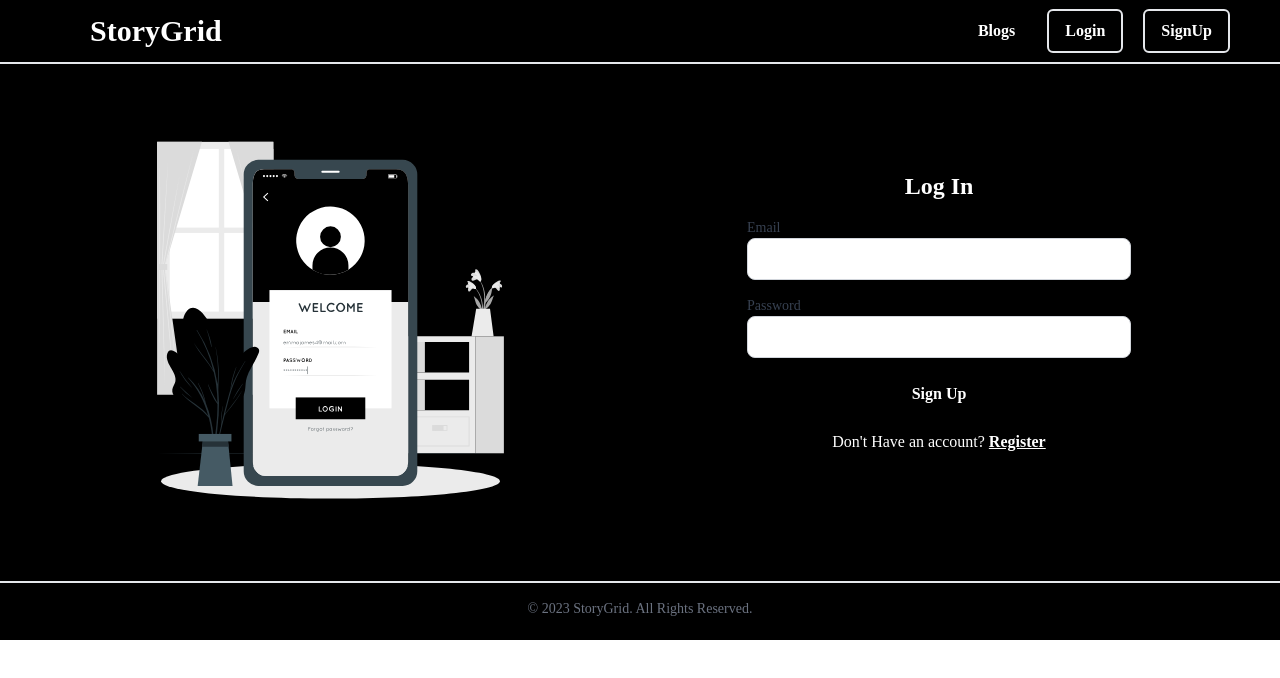
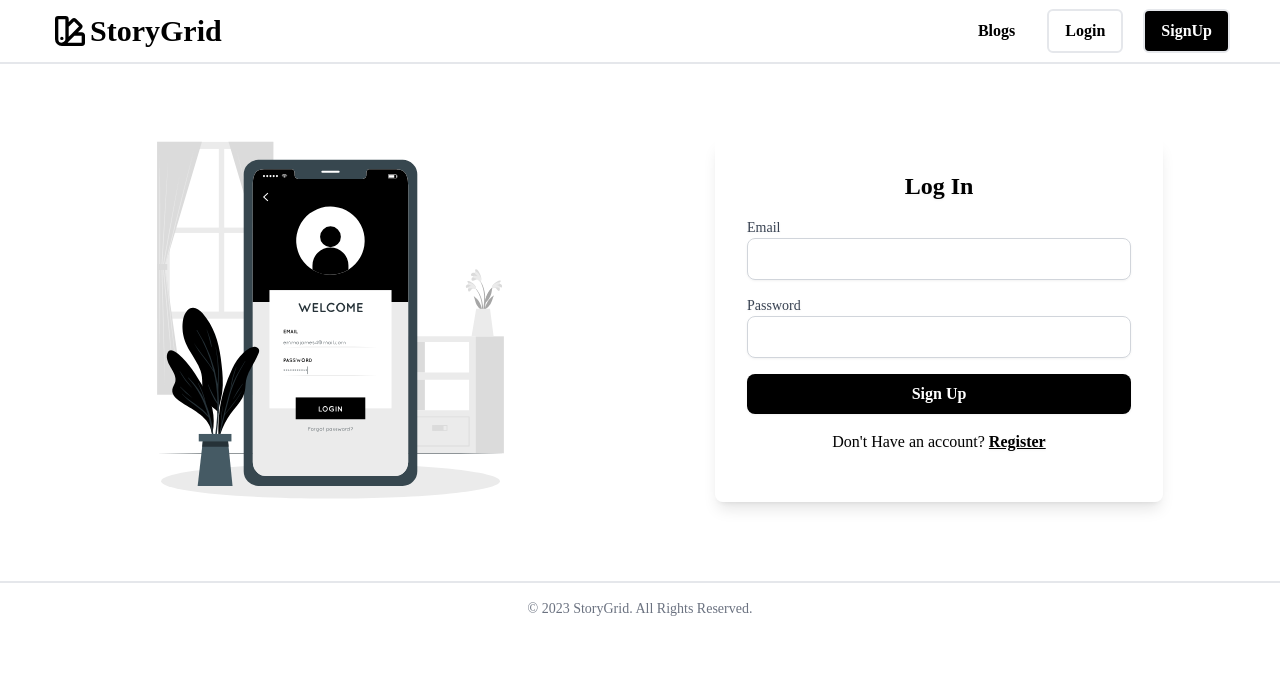
Before and after one commit to avidhanorkar/StoryGrid-Full-Stack-Project, a React (Vite) app in the folder client/: page /login in a window 1280 px wide. Shown: the top 678 px of the page. Built offline with nearby package versions, Linux system fonts and the light colour scheme; a web font is replaced by a local one.

Commit message:
Frontend Updated

```diff
--- a/client/src/App.jsx
+++ b/client/src/App.jsx
@@ -13,9 +13,9 @@ import WriteBlog from "./Pages/WriteBlog";
 
 const App = () => {
   return (
-    <div className="bg-black">
+    <div className="">
       <Router>
-        <div className="w-[100vw] bg-[#000] text-[#fff]">
+        <div className="w-[100vw] ">
           <Navbar />
           <div className="mx-[50px]">
             <Routes>
--- a/client/src/Components/Footer.jsx
+++ b/client/src/Components/Footer.jsx
@@ -3,7 +3,7 @@ import React from "react";
 const Footer = () => {
   return (
     <>
-      <footer className="h-16 flex justify-center items-center bg-black  ">
+      <footer className="h-16 flex justify-center items-center   ">
         <div className="w-full border-t-2 p-4">
           <span className="block text-sm text-gray-500 text-center">
             © 2023{" "}StoryGrid. {" "} All Rights Reserved.
--- a/client/src/Components/LandingHero.jsx
+++ b/client/src/Components/LandingHero.jsx
@@ -38,6 +38,7 @@ const LandingHero = () => {
                   <Button
                     content="Browse Blogs"
                     border="2"
+                    textColor="black"
                     rounded
                     hoverShadow
                   />
--- a/client/src/Components/Navbar.jsx
+++ b/client/src/Components/Navbar.jsx
@@ -37,8 +37,9 @@ const Navbar = () => {
             content="Blogs"
             padding="px-3 py-2"
             fontWeight="font-semibold"
-            textColor="white"
+            textColor="black"
             rounded
+            hoverShadow
           />
 
           {!user ? (
@@ -50,7 +51,7 @@ const Navbar = () => {
                   rounded
                   hoverShadow
                   fontWeight="font-semibold"
-                  textColor="white"
+                  textColor="black"
                 />
               </Link>
 
@@ -74,7 +75,7 @@ const Navbar = () => {
                 rounded
                 hoverShadow
                 fontWeight="font-semibold"
-                textColor="white"
+                textColor="black"
               />
               <Link to={`/profile/${user.id}`}>
                 <Button
--- a/client/src/Pages/LoginPage.jsx
+++ b/client/src/Pages/LoginPage.jsx
@@ -46,7 +46,7 @@ const LoginPage = () => {
       </div>
       <form
         onSubmit={handleSubmit}
-        className="w-1/2 max-w-md bg-black p-8 rounded-lg drop-shadow-sm shadow-lg"
+        className="w-1/2 max-w-md  p-8 rounded-lg drop-shadow-sm shadow-lg"
       >
         <h2 className="text-2xl font-bold mb-4 text-center">Log In</h2>
 
--- a/client/src/Pages/SignUpPage.jsx
+++ b/client/src/Pages/SignUpPage.jsx
@@ -50,7 +50,7 @@ const SignUpPage = () => {
       </div>
       <form
         onSubmit={handleSubmit}
-        className="w-1/2 max-w-md bg-black p-8 rounded-lg drop-shadow-sm shadow-lg"
+        className="w-1/2 max-w-md  p-8 rounded-lg drop-shadow-sm shadow-lg"
       >
         <h2 className="text-2xl font-bold mb-4 text-center">Sign Up</h2>
 
```
